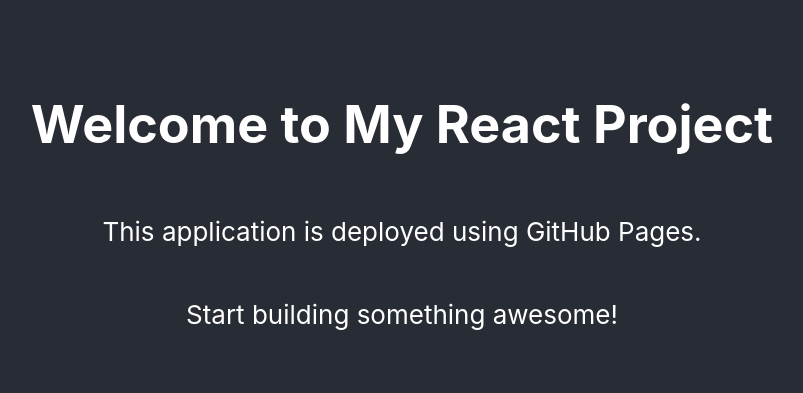
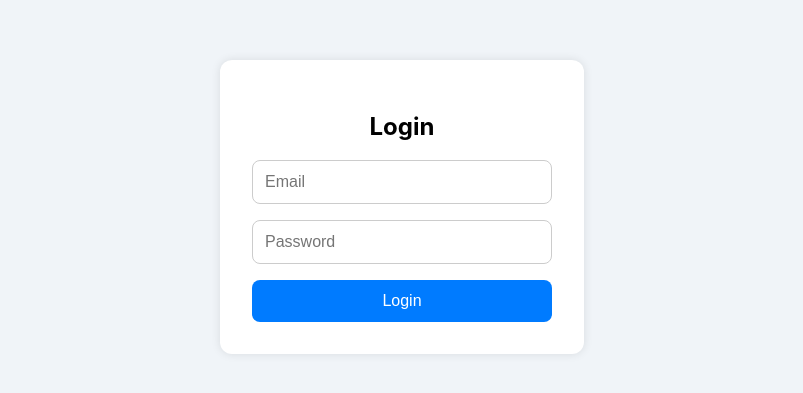
Before and after one commit to jahnavinnusum/FSAD-S104, a React (Create React App) app: page / in a window 1280 px wide. Shown: the part 193-586 px from the top of the page, without its empty margins (238-1041 px from the left). Built offline with nearby package versions, Linux system fonts and the light colour scheme.

Commit message:
Add login

```diff
--- a/src/App.css
+++ b/src/App.css
@@ -1,38 +1,43 @@
 .App {
   text-align: center;
-}
-
-.App-logo {
-  height: 40vmin;
-  pointer-events: none;
-}
-
-@media (prefers-reduced-motion: no-preference) {
-  .App-logo {
-    animation: App-logo-spin infinite 20s linear;
-  }
+  min-height: 100vh;
+  background-color: #f0f4f8;
+  display: flex;
+  justify-content: center;
+  align-items: center;
 }
 
 .App-header {
-  background-color: #282c34;
-  min-height: 100vh;
+  background-color: #fff;
+  padding: 2rem;
+  border-radius: 12px;
+  box-shadow: 0 0 10px rgba(0,0,0,0.1);
+  width: 300px;
+}
+
+.login-form {
   display: flex;
   flex-direction: column;
-  align-items: center;
-  justify-content: center;
-  font-size: calc(10px + 2vmin);
-  color: white;
+  gap: 1rem;
 }
 
-.App-link {
-  color: #61dafb;
+.login-form input {
+  padding: 0.75rem;
+  font-size: 1rem;
+  border: 1px solid #ccc;
+  border-radius: 8px;
 }
 
-@keyframes App-logo-spin {
-  from {
-    transform: rotate(0deg);
-  }
-  to {
-    transform: rotate(360deg);
-  }
+.login-form button {
+  padding: 0.75rem;
+  font-size: 1rem;
+  background-color: #007bff;
+  color: white;
+  border: none;
+  border-radius: 8px;
+  cursor: pointer;
 }
+
+.login-form button:hover {
+  background-color: #0056b3;
+}
--- a/src/App.js
+++ b/src/App.js
@@ -1,13 +1,37 @@
-import React from 'react';
+import React, { useState } from 'react';
 import './App.css';
 
 function App() {
+  const [email, setEmail] = useState('');
+  const [password, setPassword] = useState('');
+
+  const handleLogin = (e) => {
+    e.preventDefault();
+    // Placeholder: Add login logic here (Firebase/Auth API/etc.)
+    alert(`Logging in with:\nEmail: ${email}\nPassword: ${password}`);
+  };
+
   return (
     <div className="App">
       <header className="App-header">
-        <h1>Welcome to My React Project</h1>
-        <p>This application is deployed using GitHub Pages.</p>
-        <p>Start building something awesome!</p>
+        <h2>Login</h2>
+        <form onSubmit={handleLogin} className="login-form">
+          <input
+            type="email"
+            placeholder="Email"
+            value={email}
+            required
+            onChange={(e) => setEmail(e.target.value)}
+          />
+          <input
+            type="password"
+            placeholder="Password"
+            value={password}
+            required
+            onChange={(e) => setPassword(e.target.value)}
+          />
+          <button type="submit">Login</button>
+        </form>
       </header>
     </div>
   );
```
